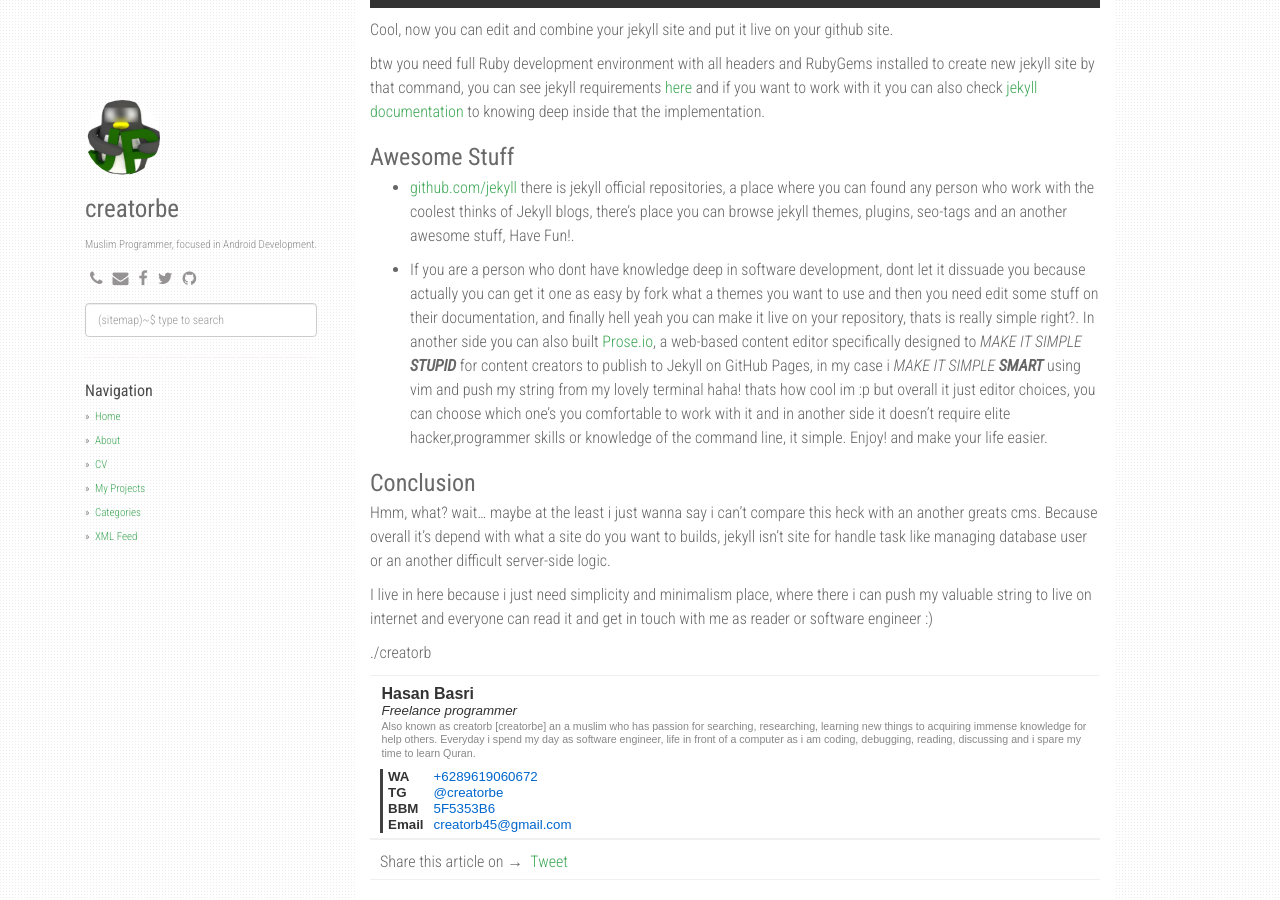
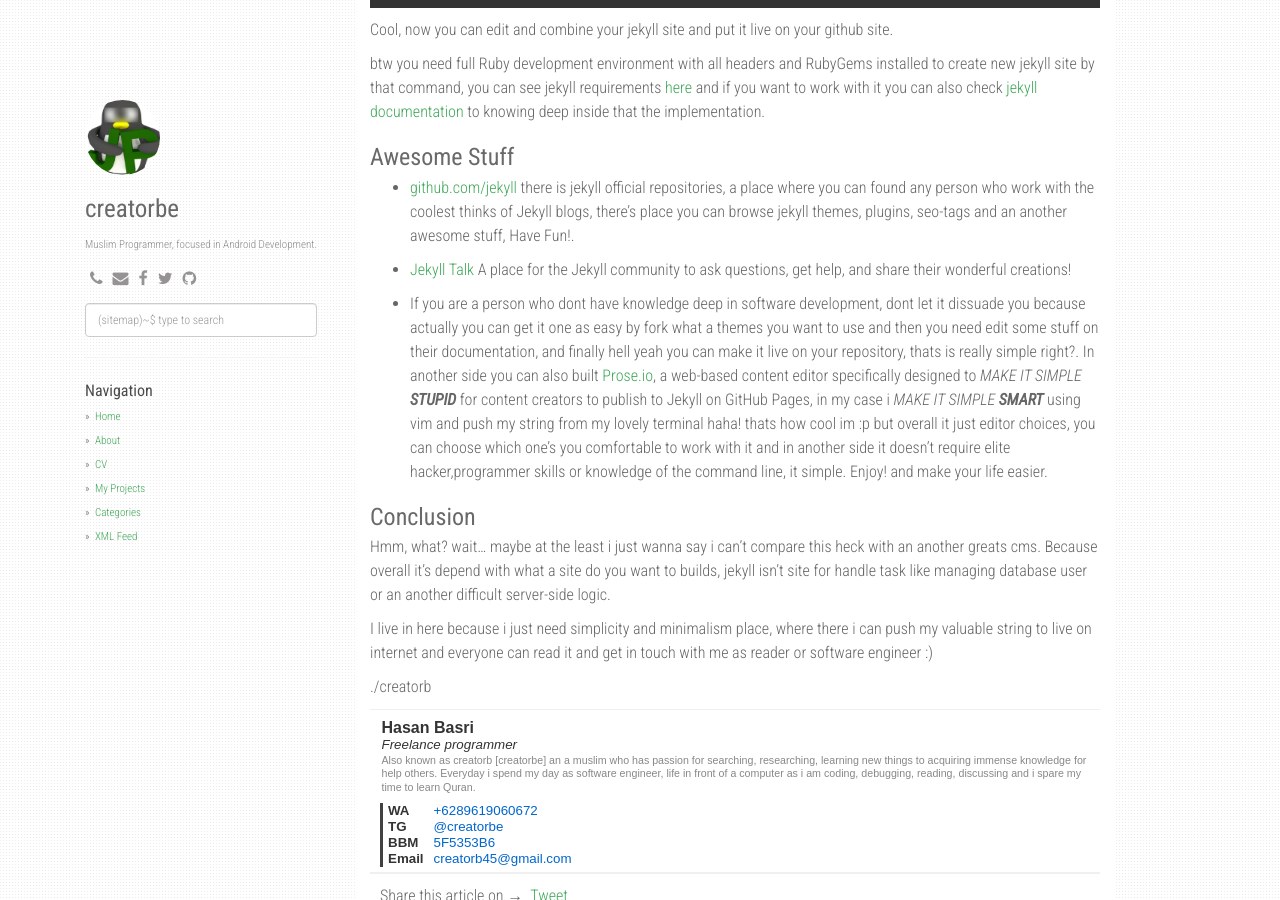
Before and after one commit to creatorbe/creatorbe.github.io, a Jekyll site: the page built from _posts/2015-10-26-gh-pages-creatorbe.md, in a window 1280 px wide and 900 px high, scrolled down 1341 px. Built offline with Jekyll 4.4.1, drawn with Linux system fonts in a browser that asks for light colours; nearby versions of some CDN libraries; comment, search, counter and statistics services are not loaded.

Commit message:
edit post include link jekyll talk

```diff
--- a/_posts/2015-10-26-gh-pages-creatorbe.md
+++ b/_posts/2015-10-26-gh-pages-creatorbe.md
@@ -71,6 +71,8 @@
 
 - [github.com/jekyll](https://github.com/jekyll) there is jekyll official repositories, a place where you can found any person who work with the coolest thinks of Jekyll blogs, there's place you can browse jekyll themes, plugins, seo-tags and an another awesome stuff, Have Fun!.
 
+- [Jekyll Talk](https://talk.jekyllrb.com/) A place for the Jekyll community to ask questions, get help, and share their wonderful creations!
+
 - If you are a person who dont have knowledge deep in software development, dont let it dissuade you because actually you can get it one as easy by fork what a themes you want to use and then you need edit some stuff on their documentation, and finally hell yeah you can make it live on your repository, thats is really simple right?. In another side you can also built [Prose.io](http://prose.io/), a web-based content editor specifically designed to *MAKE IT SIMPLE __STUPID__* for content creators to publish to Jekyll on GitHub Pages, in my case i *MAKE IT SIMPLE __SMART__* using vim and push my string from my lovely terminal haha! thats how cool im :p but overall it just editor choices, you can choose which one's you comfortable to work with it and in another side it doesn’t require elite hacker,programmer skills or knowledge of the command line, it simple. Enjoy! and make your life easier.
 
 
```
Also changed, not shown: _posts/2013-12-04-creatorb-cheatsheet-creatorbe.md (+1 -0 lines).
